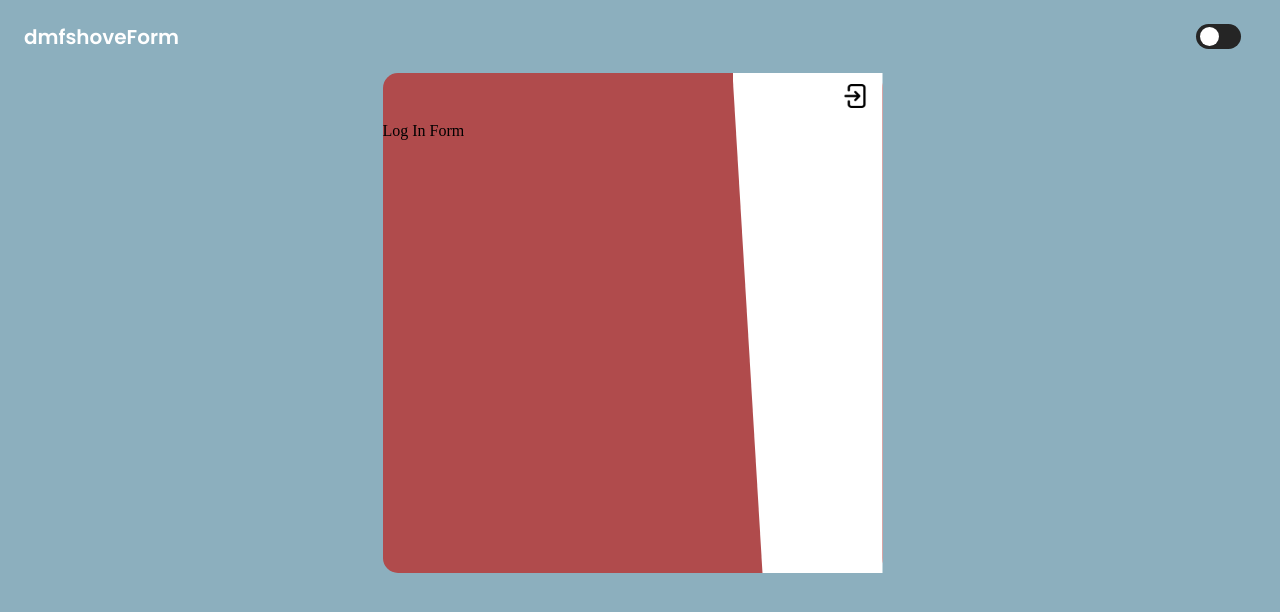
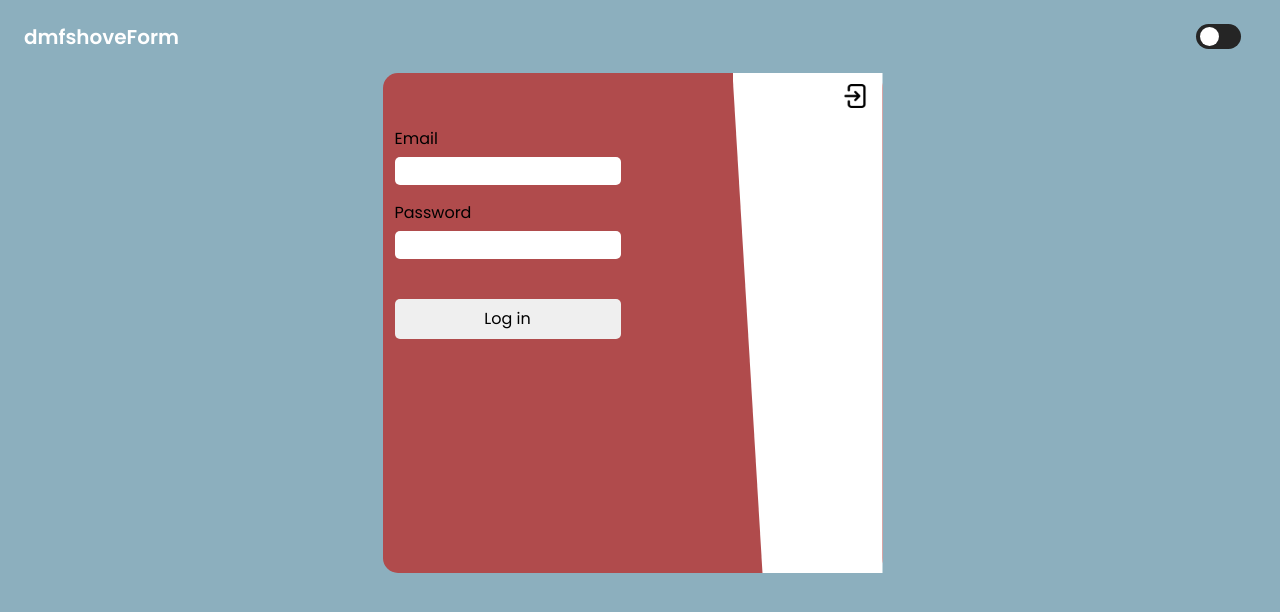
Before and after one commit to RusikHunter/Form, a React (Vite) app in the folder frontend/: page /account in a window 1280 px wide. Both pictures are taken after a click on the button 854 px from the left and 96 px from the top of the page. Shown: the top 612 px of the page. Built offline with nearby package versions, Linux system fonts and the light colour scheme.

Commit message:
feat(auth): write markup and styles for FormAuthorization component

```diff
--- /dev/null
+++ b/frontend/src/components/FormAuthorization/FormAuthorization.jsx
@@ -0,0 +1,20 @@
+import React from "react"
+import "./FormAuthorization.scss"
+
+export default function FormAuthorization() {
+    return (
+        <form className="form form__autorization">
+            <label className="form__label" htmlFor="email">
+                <span className="form__span">Email</span>
+                <input className="form__input" type="email" name="email" required />
+            </label>
+
+            <label className="form__label" htmlFor="password">
+                <span className="form__span">Password</span>
+                <input className="form__input" type="password" name="password" required />
+            </label>
+
+            <button className="form__submit" type="submit">Log in</button>
+        </form>
+    )
+}
--- a/frontend/src/components/FormRegistration/FormRegistration.jsx
+++ b/frontend/src/components/FormRegistration/FormRegistration.jsx
@@ -3,7 +3,7 @@ import "./FormRegistration.scss"
 
 export default function FormRegistration() {
     return (
-        <form className="form form__autorization">
+        <form className="form form__registration">
             <label className="form__label" htmlFor="username">
                 <span className="form__span">Username</span>
                 <input className="form__input" type="text" name="username" required />
--- a/frontend/src/components/FormWrap/FormWrap.jsx
+++ b/frontend/src/components/FormWrap/FormWrap.jsx
@@ -1,6 +1,7 @@
 import React from "react"
 import { useState } from "react"
 import FormRegistration from "../FormRegistration/FormRegistration"
+import FormAuthorization from "../FormAuthorization/FormAuthorization"
 import signupIcon from "../../images/icons/signup.png"
 import loginIcon from "../../images/icons/login.png"
 import "./FormWrap.scss"
@@ -38,7 +39,7 @@ export default function FormWrap() {
             <div className="form-wrap__content">
                 {mode === "signup"
                     ? <FormRegistration />
-                    : "Log In Form"
+                    : <FormAuthorization />
                 }
             </div>
         </div>
```
Also changed, not shown: frontend/src/components/FormAuthorization/FormAuthorization.scss (added).
